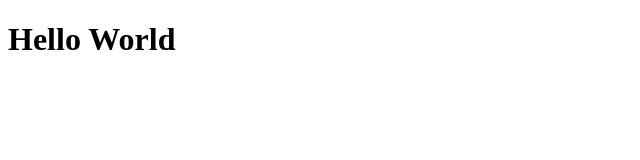
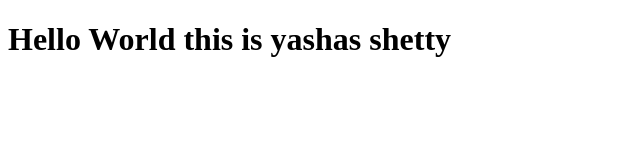
Before and after one commit to Yashasshetty21/test, a plain HTML site: page index.html in a window 1280 px wide. Shown: the whole page, without its empty margins (0-640 px from the left). Drawn offline with Linux system fonts and the light colour scheme.

Commit message:
Update heading in index.html with new text

```diff
--- a/index.html
+++ b/index.html
@@ -4,6 +4,6 @@
   <title>My Site</title>
 </head>
 <body>
-  <h1>Hello World</h1>
+  <h1>Hello World this is yashas shetty</h1>
 </body>
 </html>
```
